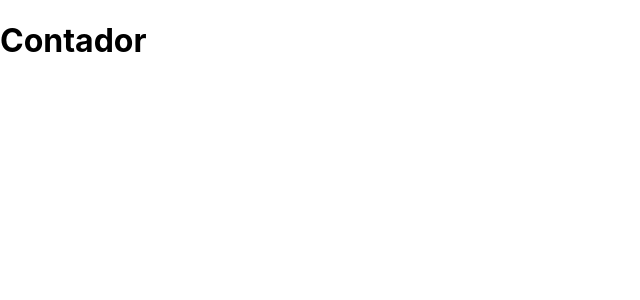
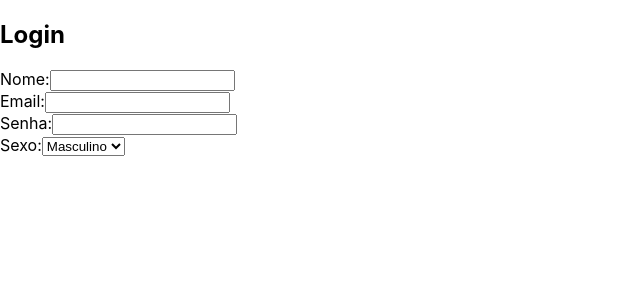
Before and after one commit to henriquedeof/react-from-zero, a React (Create React App) app in the folder meusite/: page / in a window 1280 px wide. Shown: the top 300 px of the page, without its empty margins (0-640 px from the left). Built offline with nearby package versions, Linux system fonts and the light colour scheme.

Commit message:
Simple examples.

```diff
--- a/meusite/src/App.js
+++ b/meusite/src/App.js
@@ -1,35 +1,57 @@
 import React, { Component } from 'react';
 
-class App extends Component {
+class App extends Component{
+
+    //Creating dynamic form bind
 
     constructor(props){
         super(props);
+        this.state = {
+            form:{
+                nome: '',
+                email: '',
+                senha: '',
+                sexo: ''
+            }
+         }
 
+         this.dadosForm = this.dadosForm.bind(this);
     }
 
-    render() {
-        return (
+    dadosForm(e){
+       let form = this.state.form;
+       form[e.target.name] = e.target.value;
+       this.setState({form: form});
+    }
+
+    render(){
+        return(
             <div>
-                <h1>Contador</h1>
+                <h2>Login</h2>
+                Nome:
+                <input type="text" name="nome" value={this.state.form.nome}
+                       onChange={this.dadosForm}/><br/>
+                Email:
+                <input type="email" name="email" value={this.state.form.email}
+                       onChange={this.dadosForm} /> <br/>
+                Senha:
+                <input type="text" name="senha" value={this.state.form.senha}
+                       onChange={this.dadosForm} /><br/>
 
+                Sexo:
+                <select name="sexo" value={this.state.form.sexo} onChange={this.dadosForm}>
+                    <option value="masculino">Masculino</option>
+                    <option value="feminino">Feminino</option>
+                </select>
+
+                <div>
+                    <h3>{this.state.form.email}</h3>
+                    <h3>{this.state.form.senha}</h3>
+                    <h3>{this.state.form.sexo}</h3>
+                </div>
             </div>
         );
     }
 }
 
 export default App;
-
-
-
-
-// import React from "react";
-// function App(){
-//     return(
-//         <div>
-//             <h1>Contador</h1>
-//             <button>-</button>
-//         </div>
-//     );
-// }
-
-// export default App;
```
Also changed, not shown: meusite/src/AppChildComponent.js (added, +37 -0 lines), meusite/src/AppState.js (added, +62 -0 lines), meusite/src/components/feed/index.js (added, +21 -0 lines), meusite/src/components/membro/Membro.js (added, +34 -0 lines).
